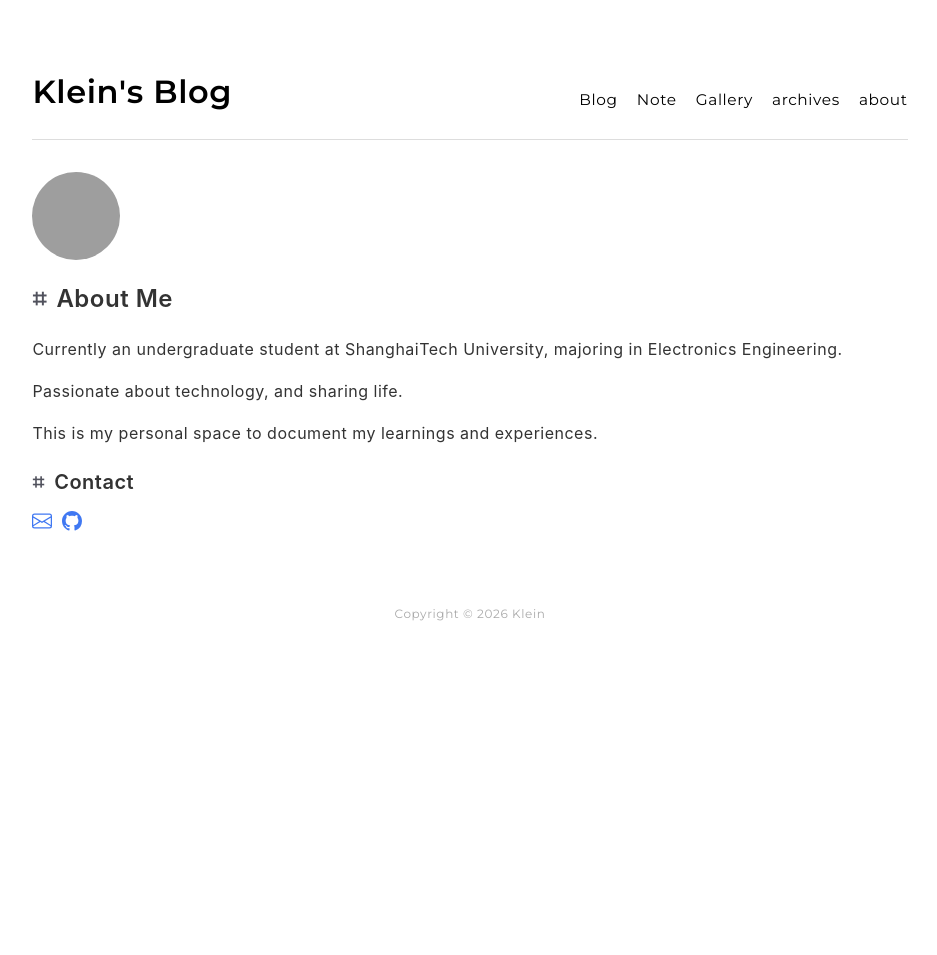
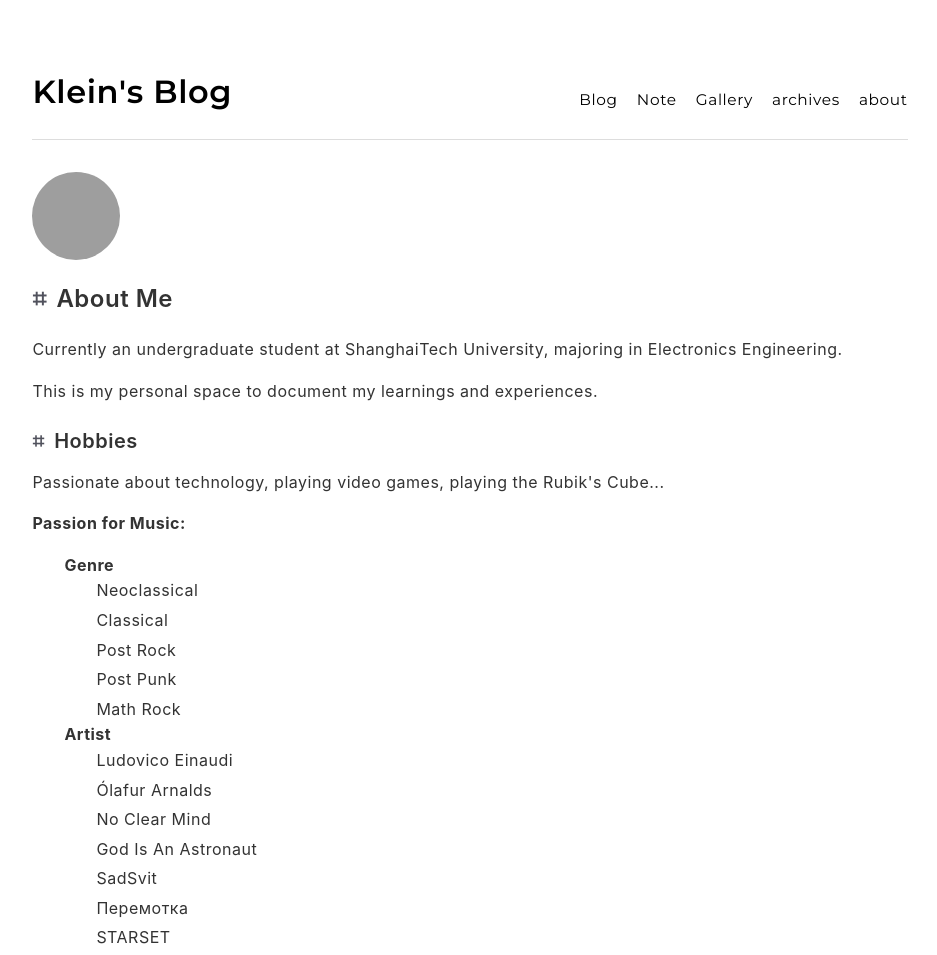
Before and after one commit to Klein-Cyclohexane/blog.klein.site, a plain HTML site: page about/index.html in a window 1280 px wide. Shown: the top 955 px of the page, without its empty margins (170-1107 px from the left). Before the commit the page ends 800 px from the top, so only its background shows below. Drawn offline with Linux system fonts and the light colour scheme; grey boxes are pictures that could not be loaded.

Commit message:
update profile

```diff
--- a/about/index.html
+++ b/about/index.html
@@ -65,8 +65,29 @@
   <main class="post-content"><img src="https://cdn.rthe.cn/cached-42f6b14bc08dd45f53faa5adca3f5c9e-avif/rayklein/avatar.png" alt="Avatar" style="border-radius: 50%; width: 88px; height: 88px; object-fit: cover;">
 
 <h2 id="About-Me"><a href="#About-Me" class="headerlink" title="About Me"></a>About Me</h2><p>Currently an undergraduate student at ShanghaiTech University, majoring in Electronics Engineering.</p>
-<p>Passionate about technology, and sharing life.</p>
 <p>This is my personal space to document my learnings and experiences.</p>
+<h3 id="Hobbies"><a href="#Hobbies" class="headerlink" title="Hobbies"></a>Hobbies</h3><p>Passionate about technology, playing video games, playing the Rubik's Cube... </p>
+<p><b>Passion for Music:</b></p>
+<ol>
+  <li><b>Genre</b></li>
+  <ul>
+    <li>Neoclassical</li>
+    <li>Classical</li>
+    <li>Post Rock</li>
+    <li>Post Punk</li>
+    <li>Math Rock</li>
+  </ul>
+  <li><b>Artist</b></li>
+  <ul>
+    <li>Ludovico Einaudi</li>
+    <li>Ólafur Arnalds</li>
+    <li>No Clear Mind</li>
+    <li>God Is An Astronaut</li>
+    <li>SadSvit</li>
+    <li>Перемотка</li>
+    <li>STARSET</li>
+  </ul>
+</ol>
 <h3 id="Contact"><a href="#Contact" class="headerlink" title="Contact"></a>Contact</h3><div style="display: flex; gap: 15px;">
 <div style="display: flex; gap: 10px; align-items: center;">
   <a href="mailto:xury2025@shanghaitech.edu.cn"
```
